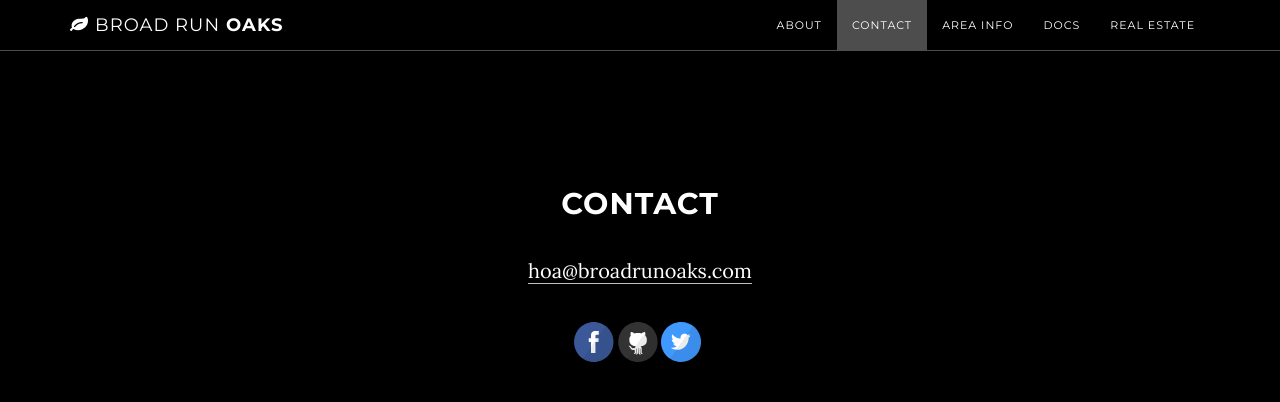
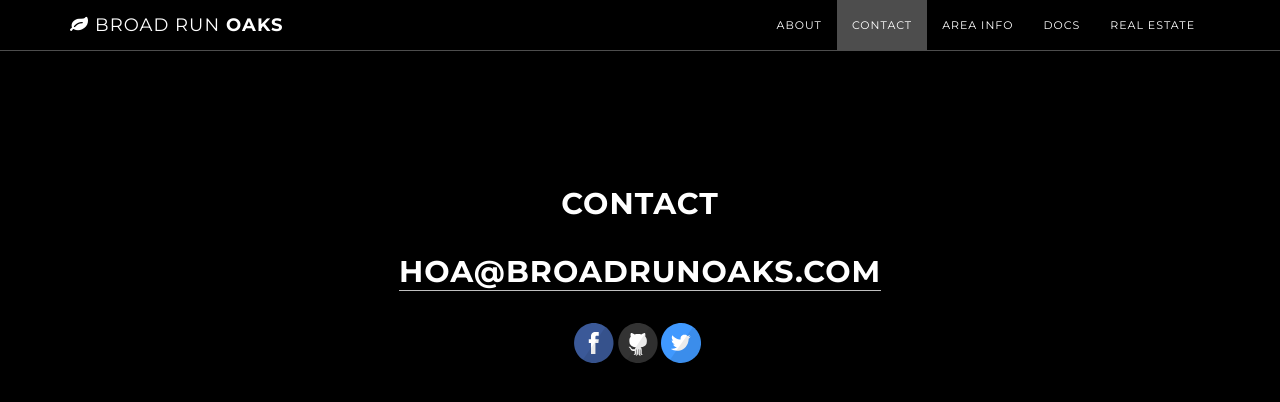
Before and after one commit to BroadRunOaks/broadrunoaks.github.io, a Jekyll site: the page built from index.html, in a window 1280 px wide and 900 px high, scrolled down 1975 px. Shown: the top 402 px of the window. Built offline with Jekyll 4.4.1, drawn with Linux system fonts in a browser that asks for light colours; Markdown is read by kramdown in place of the engine named in the settings.

Commit message:
separate words

```diff
--- a/_includes/contact.html
+++ b/_includes/contact.html
@@ -3,7 +3,9 @@
         <div class="contact-section container">
             <div class="col-lg-8 col-lg-offset-2">
                 <h2>Contact</h2>
-                <p><a class="contact" href="mailto:{{ site.contact }}">{{ site.contact }}</a>
+                <p>
+                  <h2><a class="contact" href="mailto:{{ site.contact }}">{{ site.contact }}</a>
+                  </h2>
                 </p>
                 {% include social.html %}
             </div>
```
